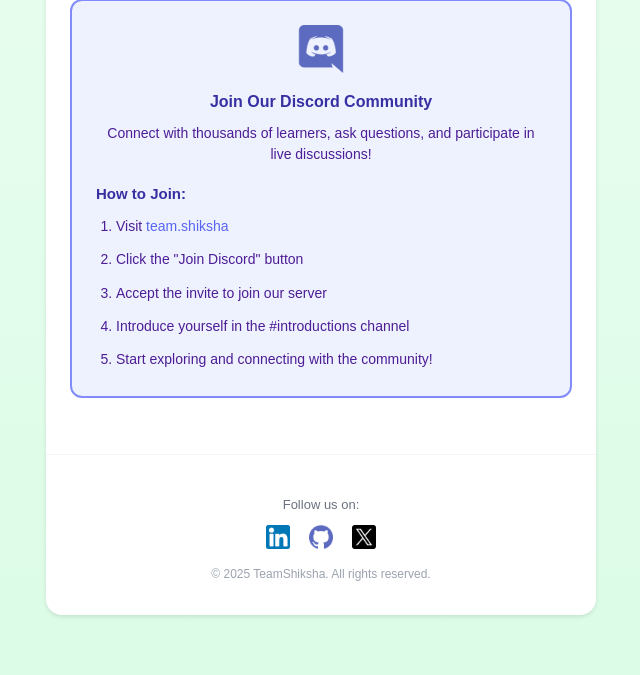
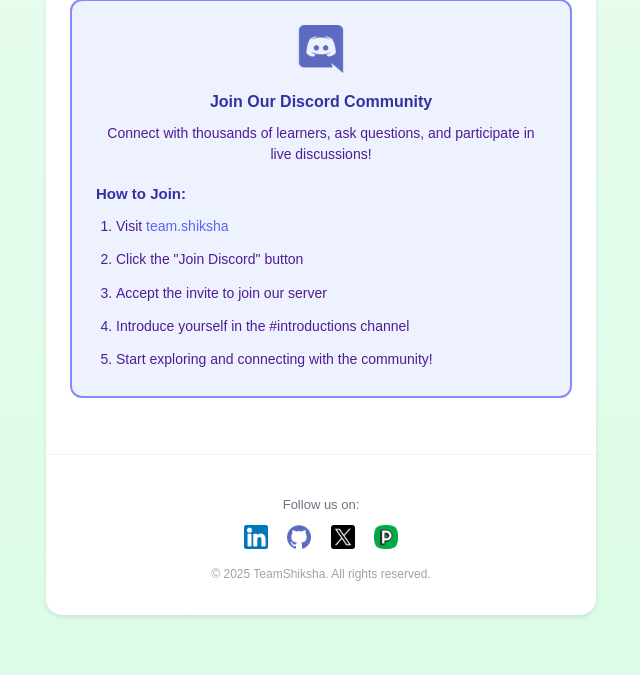
Before and after one commit to TeamShiksha/email-service, a FastAPI app: template templates/teamshiksha/Welcome.html in a window 1280 px wide. Shown: the part 715-1390 px from the top of the page, without its empty margins (319-959 px from the left). Run offline with FastAPI, Linux system fonts and the light colour scheme; the template is opened without the code that fills it, so the values that code supplies are empty; parts of the project's set-up code (start-up, migrations or seed data) failed here and were passed over.

Commit message:
added peerlist

```diff
--- a/templates/teamshiksha/Welcome.html
+++ b/templates/teamshiksha/Welcome.html
@@ -121,6 +121,11 @@
                         <img src="https://raw.githubusercontent.com/TeamShiksha/email-service/refs/heads/prod/images/x-twitter.png"
                             alt="X" style="width: 24px; height: 24px; vertical-align: middle;">
                     </a>
+                    <a href="https://peerlist.io/company/teamshiksha"
+                        style="text-decoration: none; margin: 0 8px; display: inline-block;">
+                        <img src="https://raw.githubusercontent.com/TeamShiksha/email-service/refs/heads/prod/images/peerlist.png"
+                            alt="Peerlist" style="width: 24px; height: 24px; vertical-align: middle;">
+                    </a>
                 </div>
             </div>
 
```
Also changed, not shown: images/peerlist.png (added).
